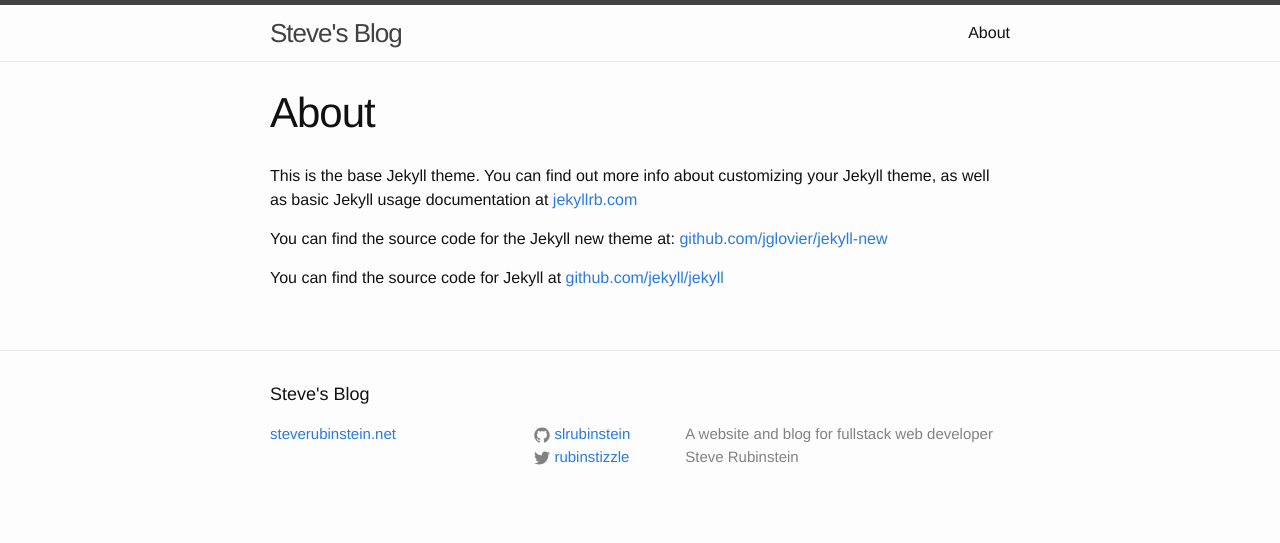
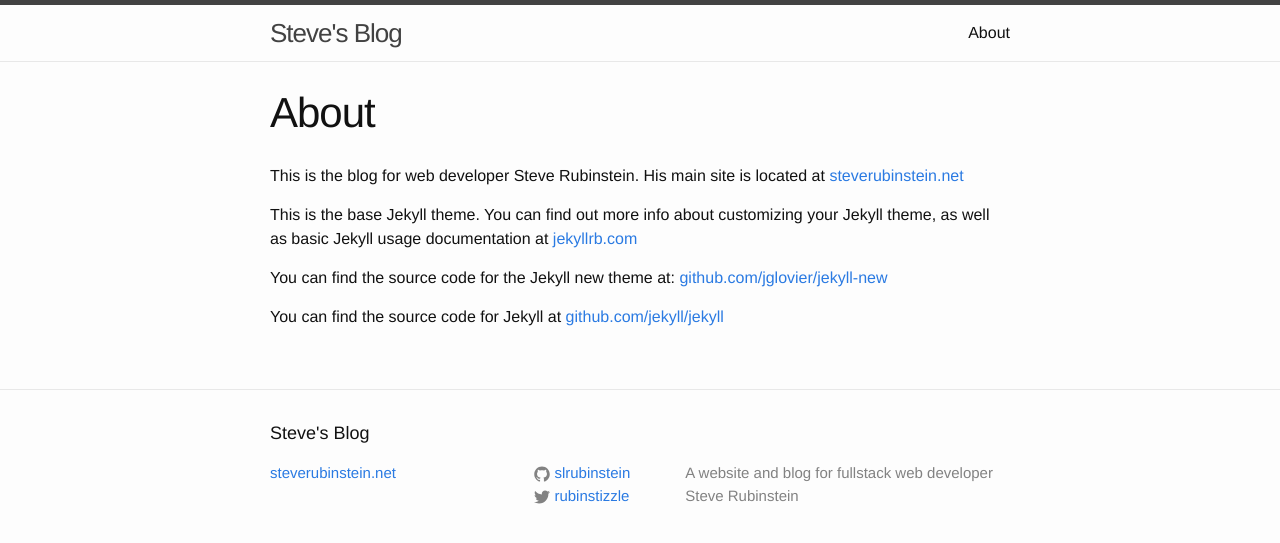
Before and after one commit to slrubinstein/slrubinstein.github.io, a Jekyll site: the page built from about.md, in a window 1280 px wide. Shown: the top 543 px of the page. Built offline with Jekyll 4.4.1, drawn with Linux system fonts in a browser that asks for light colours.

Commit message:
change about page

```diff
--- a/about.md
+++ b/about.md
@@ -4,6 +4,9 @@ title: About
 permalink: /about/
 ---
 
+This is the blog for web developer Steve Rubinstein. His main site is located at [steverubinstein.net](http://steverubinstein.net)
+
+
 This is the base Jekyll theme. You can find out more info about customizing your Jekyll theme, as well as basic Jekyll usage documentation at [jekyllrb.com](http://jekyllrb.com/)
 
 You can find the source code for the Jekyll new theme at: [github.com/jglovier/jekyll-new](https://github.com/jglovier/jekyll-new)
```
